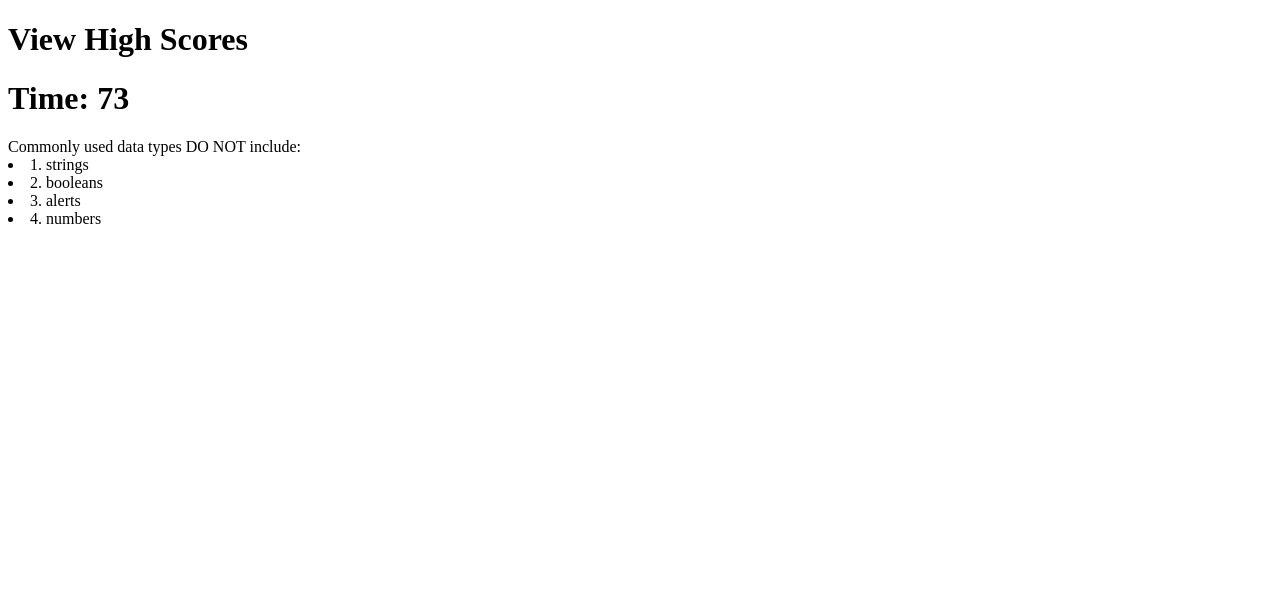
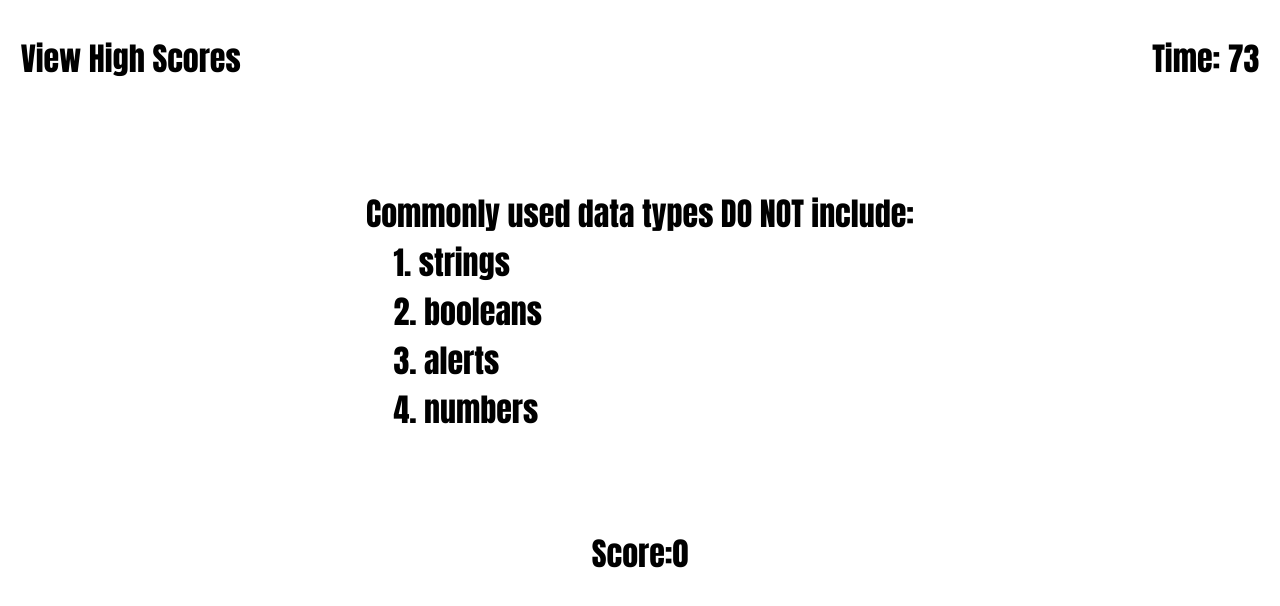
Before and after one commit to pexApred/Web-APIs-Challenge-Code-Quiz, a plain HTML site: page index.html in a window 1280 px wide. Both pictures are taken after a click on the button "Start Quiz". Drawn offline with Linux system fonts and the light colour scheme.

Commit message:
added some css and score id

```diff
--- a/assets/css/style.css
+++ b/assets/css/style.css
@@ -0,0 +1,32 @@
+* {
+    font-family: Impact, Haettenschweiler, 'Arial Narrow Bold', sans-serif;
+}
+
+li {
+    list-style: none;
+    margin-left: 5%;
+}
+
+.container {
+    display: block;
+}
+
+.hs-timer {
+    display: flex;
+    justify-content: space-between;
+    font-size: medium;
+    margin: 1%;
+}
+
+.questions {
+    display: flex;
+    justify-content: center;
+    padding:5%;
+    font-size: xx-large;
+}
+
+#score {
+    display: flex;
+    justify-content: center;
+    font-size: xx-large;
+}
--- a/assets/js/quiz.js
+++ b/assets/js/quiz.js
@@ -69,6 +69,7 @@ function showCurrentQuestion() {
     // create for loops for questions and answers
     for (let i = 0; i < currentChoices.length; i++) {
         const choiceElement = document.createElement("li");
+
         choiceElement.textContent = ( i + 1 ) + ". " + currentChoices[i];
         questionElement.appendChild(choiceElement);
 
--- a/index.html
+++ b/index.html
@@ -32,8 +32,11 @@
         </div>
         <!-- Quiz Container -->
         <div id="quiz" style="display : none;">
-            <div class="questions"></div>
-            <div id="score"></div>
+            <h1 class="questions"></h1>
+            <!-- Fix Spacing -->
+            <div>
+                <h3 id="score"> Score: <span>0</span></h3>
+            </div>
             <div class="check-answers">
                 <h3 class="results"></h3>
             </div>
```
